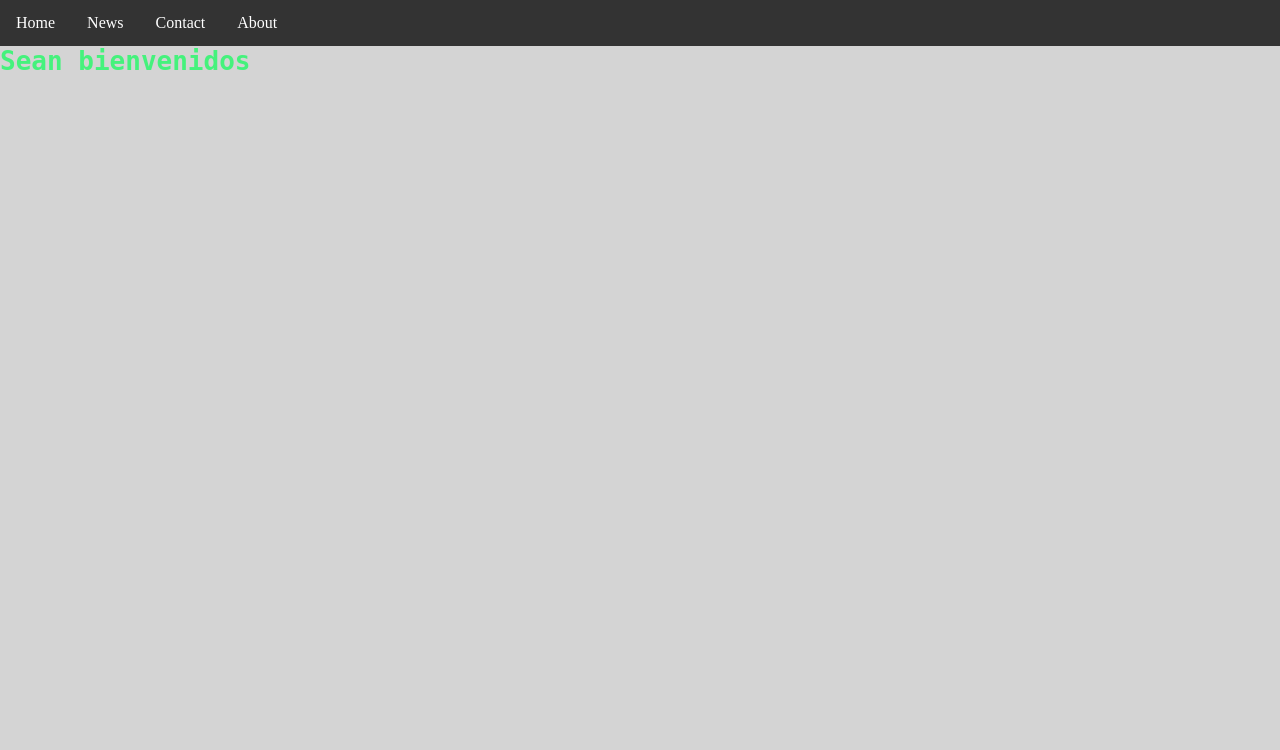
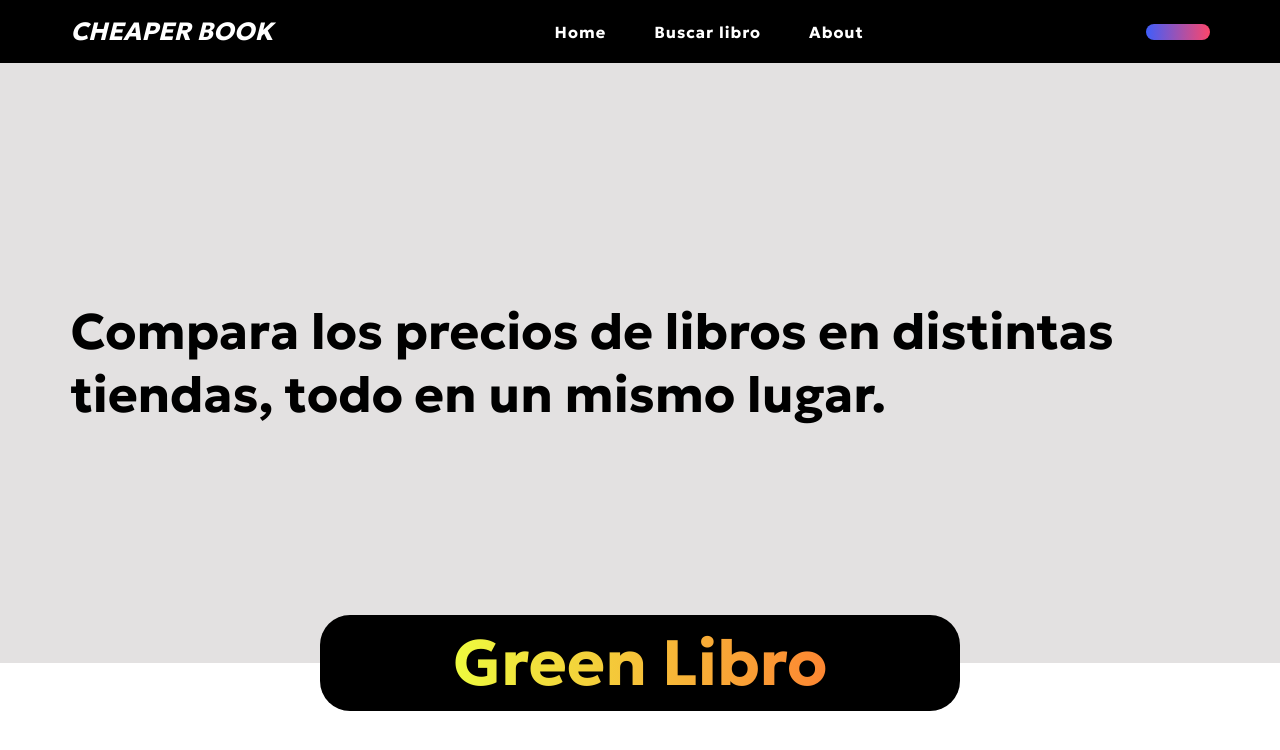
Before and after one commit to gustavopalaciosc/book-price-comparator, a Flask app: page / in a window 1280 px wide. Shown: the top 750 px of the page. Run offline with Flask 3, Linux system fonts and the light colour scheme.

Commit message:
Changes in homepage frontend

```diff
--- a/static/css/index.css
+++ b/static/css/index.css
@@ -1,36 +1,192 @@
+@import url("https://fonts.googleapis.com/css2?family=Geologica:wght@400;500;700;800&display=swap");
+
+* {
+  box-sizing: border-box;
+  padding: 0;
+  margin: 0;
+  font-family: Geologica, sans-serif;
+}
+
+a {
+  text-decoration: none;
+}
+
+li {
+  list-style: none;
+}
+
+nav {
+  background-color: black;
+}
+
+.nav-container {
+  background-color: inherit;
+  color: white;
+  padding: 1rem 0;
+  width: 89%;
+  margin: auto;
+  display: flex;
+  align-items: center;
+  justify-content: space-between;
+}
+
+.nav-container h1 {
+  font-size: 25px;
+  text-transform: uppercase;
+  font-style: italic;
+}
+
+.nav-menu {
+  display: flex;
+  gap: 40px;
+}
+
+.nav-container a:visited {
+    text-decoration: none;
+}
+
+.nav-menu li {
+  font-weight: 600;
+  letter-spacing: 1px;
+  cursor: pointer;
+  padding: 0 4px;
+}
+
+.nav-menu a {
+    color: #ffff;
+}
 
 
-* {
-    box-sizing: border-box;
-    margin: 0;
-    padding: 0;
+
+.nav-right {
+  display: flex;
+  gap: 2rem;
 }
 
-body {
-    background-color: rgb(212, 212, 212);
+.nav-container button {
+  background: #fc466b;
+  background: -webkit-linear-gradient(to right, #3f5efb, #fc466b);
+  background: linear-gradient(to right, #3f5efb, #fc466b);
+  color: white;
+  border: none;
+  padding: 0.5rem 2rem;
+  font-weight: 600;
+  letter-spacing: 1px;
+  cursor: pointer;
+  border-radius: 30px;
 }
 
-h1 {
-    font-family: monospace;
-    color: rgb(69, 242, 124);
+.bar {
+  background-color: white;
+  display: block;
+  width: 23px;
+  height: 3px;
+  margin: 5px auto;
+  transition: all 0.3s ease-in-out;
 }
 
-ul {
-    list-style-type: none;
-    margin: 0;
-    padding: 0;
-    overflow: hidden;
-    background-color: #333;
+.hamburger {
+  display: none;
+}
+
+.hero {
+  display: flex;
+  justify-content: center;
+  align-items: center;
+  background-color: rgb(227, 225, 225);
+  height: 75vh;
+}
+
+.hero-container {
+  width: 89%;
+  height: 100%;
+  margin: auto;
+  display: flex;
+  align-items: center;
+  justify-content: center;
+}
+
+.hero-container h1 {
+  font-size: 50px;
+}
+
+.hero-container span {
+  background: #fc466b;
+  background: -webkit-linear-gradient(to right, #5239f6, #32fd43);
+  background: linear-gradient(to right, #5239f6, #32fd43);
+  background-clip: text;
+  -webkit-background-clip: text;
+  -webkit-text-fill-color: transparent;
+}
+
+.divider {
+  width: 100%;
+  text-align: center;
+}
+
+.divider-container {
+  background-color: black;
+  width: 50%;
+  margin: auto;
+  margin-top: -3rem;
+  height: 6rem;
+  display: flex;
+  justify-content: center;
+  align-items: center;
+  border-radius: 30px;
+}
+
+.divider-container h1 {
+  background: #fc466b;
+  background: -webkit-linear-gradient(to right, #eefb3f, #fd8632);
+  background: linear-gradient(to right, #eefb3f, #fd8632);
+  background-clip: text;
+  -webkit-background-clip: text;
+  -webkit-text-fill-color: transparent;
+  font-size: 4rem;
+}
+
+@media only screen and (max-width: 768px) {
+  .nav-menu {
+    position: fixed;
+    top: 4rem;
+    width: 100%;
+    flex-direction: column;
+    align-items: center;
+    right: -100%;
+    transition: 0.3s;
+    background-color: black;
   }
 
-  li {
-    float: left;
+  .nav-menu.active {
+    right: 0;
   }
 
-  li a {
+  .nav-menu li {
+    padding: 1.5rem;
+  }
+
+  .hamburger {
     display: block;
-    color: white;
-    text-align: center;
-    padding: 14px 16px;
-    text-decoration: none;
+    cursor: pointer;
   }
+
+  .hamburger.active .bar:nth-child(2) {
+    opacity: 0;
+  }
+  .hamburger.active .bar:nth-child(1) {
+    transform: translateY(8px) rotate(45deg);
+  }
+  .hamburger.active .bar:nth-child(3) {
+    transform: translateY(-8px) rotate(-45deg);
+  }
+
+  .divider-container {
+    width: 80%;
+    height: 4rem;
+  }
+
+  .divider-container h1 {
+    font-size: 2rem;
+  }
+}
--- /dev/null
+++ b/static/js/app.js
@@ -0,0 +1,40 @@
+const hamburger = document.querySelector('.hamburger')
+const navMenu = document.querySelector('.nav-menu')
+
+hamburger.addEventListener('click', () => {
+  hamburger.classList.toggle('active')
+  navMenu.classList.toggle('active')
+})
+
+
+
+
+const textToType = ["Busca Libre", "Green Libros", "Libra Books", " Librería Antartica"];
+let currentIndex = 0;
+let currentText = "";
+let deleting = false;
+
+function typeText() {
+  if (currentIndex >= textToType.length) {
+    currentIndex = 0;
+  }
+
+  currentText = deleting
+    ? textToType[currentIndex].substring(0, currentText.length - 1)
+    : textToType[currentIndex].substring(0, currentText.length + 1);
+
+  document.getElementById("typing-text").textContent = currentText;
+
+  if (!deleting && currentText === textToType[currentIndex]) {
+    deleting = true;
+    setTimeout(typeText, 1000);
+  } else if (deleting && currentText === "") {
+    deleting = false;
+    currentIndex++;
+    setTimeout(typeText, 500);
+  } else {
+    setTimeout(typeText, deleting ? 100 : 200);
+  }
+}
+
+typeText();
--- a/templates/index.html
+++ b/templates/index.html
@@ -1,6 +1,6 @@
 <!DOCTYPE html>
-<html>
-<head>
+<html lang="en">
+  <head>
     <meta charset="UTF-8" />
     <meta http-equiv="X-UA-Compatible" content="IE=edge" />
     <meta
@@ -8,21 +8,44 @@
       content="width=device-width, initial-scale=1.
     0"
     />
-    <title>Book Prices</title>
     <link rel="stylesheet" type="text/css" href="{{ url_for('static', filename='css/index.css') }}">
-</head>
-<body>
-    <ul>
-        <li><a href="default.asp">Home</a></li>
-        <li><a href="news.asp">News</a></li>
-        <li><a href="contact.asp">Contact</a></li>
-        <li><a href="about.asp">About</a></li>
-    </ul>
+    <title>Document</title>
+  </head>
+  <body>
+    <nav>
+      <div class="nav-container">
+        <h1>Cheaper Book</h1>
 
-<h1>Sean bienvenidos</h1>
+        <ul class="nav-menu">
+          <li class="active"><a href="/">Home</a></li>
+          <li><a href="/search">Buscar libro</a></li>
+          <li>About</li>
+        </ul>
 
+        <div class="nav-right">
+          <button></button>
 
+          <div class="hamburger">
+            <span class="bar"></span>
+            <span class="bar"></span>
+            <span class="bar"></span>
+          </div>
+        </div>
+      </div>
+    </nav>
 
+    <section class="hero">
+      <div class="hero-container">
+        <div class="hero-heading">
+          <h1>Compara los precios de libros en distintas tiendas, todo en un mismo lugar.</h1>
+        </div>
+      </div>
+    </section>
 
-</body>
+    <div class="divider-container">
+      <h1 id="typing-text"></h1>
+    </div>
+
+    <script src="{{ url_for('static', filename='js/app.js') }}"></script>
+  </body>
 </html>
```
